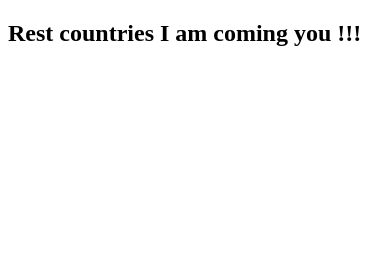
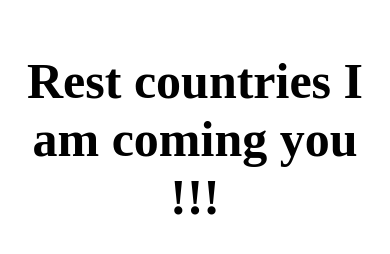
Before and after one commit to Arman7052/rest-country, a plain HTML site: page index.html in a window 390 px wide. Drawn offline with Linux system fonts and the light colour scheme; no server answers.

Commit message:
Complete

```diff
--- a/country.css
+++ b/country.css
@@ -16,6 +16,11 @@
     text-align: center;
     border-radius: 3px;
 }
+.title {
+    text-align: center;
+    padding: 50px;
+    font-size: 50px;
+}
 
 /* Done */
 
@@ -31,5 +36,10 @@
     .country {
         text-align: center;
     }
+    .title {
+        text-align: center;
+        padding: 10px;
+        font-size: auto;
+    }
 
 }
```
